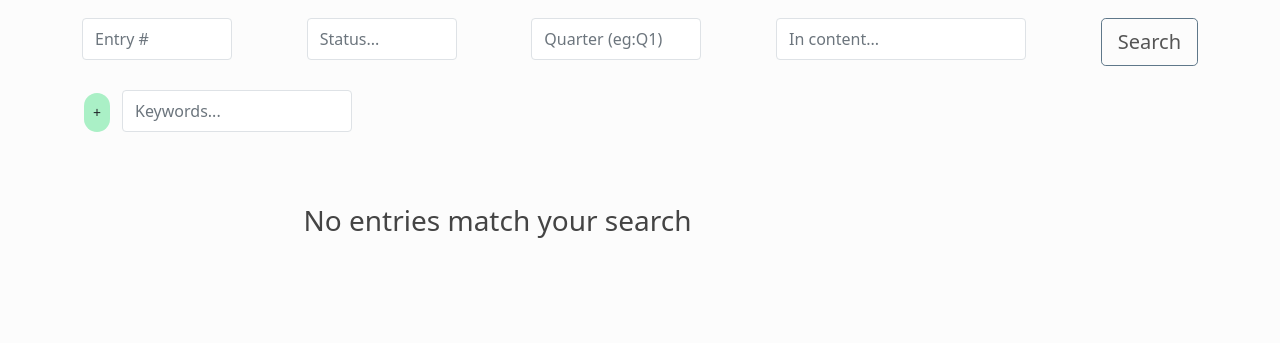
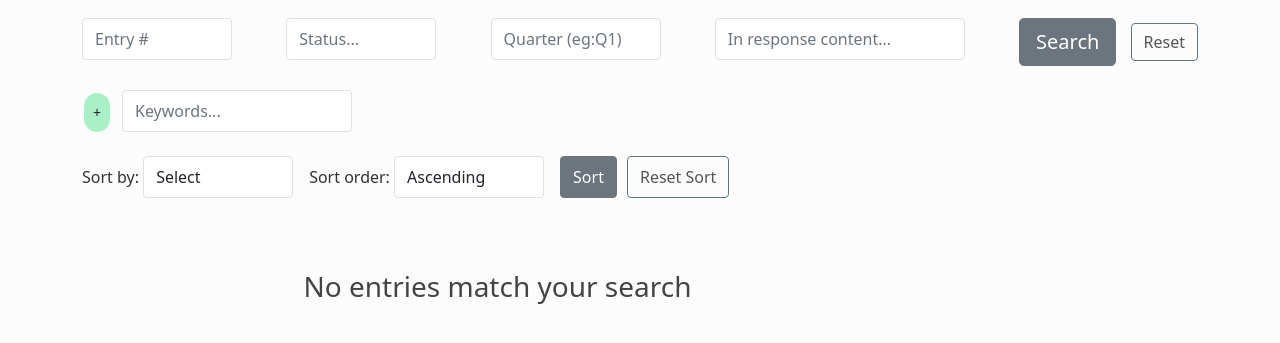
Before and after one commit to BFSSI-Bioinformatics-Lab/cqt_customer_query_tool, a Django app: template query/templates/Query/home_page.html in a window 1280 px wide. Shown: the part 62-405 px from the top of the page. Run offline with Django 4.2, Linux system fonts and the light colour scheme; the template is opened without the code that fills it, so the values that code supplies are empty; some libraries are stand-ins or nearby versions.

Commit message:
Sorting and reset buttons

```diff
--- a/query/templates/Query/home_page.html
+++ b/query/templates/Query/home_page.html
@@ -9,48 +9,42 @@
       <div class="form-group">
           <div class="input-group" style="width: 150px">
               <input class="form-control py-2 border-right-0 border" type="search"
-                    name="entry_id" placeholder="Entry #"/>
+                    name="entry_id" placeholder="Entry #"
+              value="{{ request.GET.entry_id|default:'' }}"/>
           </div>
       </div>
       <div class="form-group">
           <div class="input-group" style="width: 150px">
               <input class="form-control py-2 border-right-0 border" type="search"
-                    name="entry_status" placeholder="Status..."/>
+                    name="entry_status" placeholder="Status..."
+              value="{{ request.GET.entry_status|default:'' }}"/>
 
           </div>
       </div>
-      <!-- <div class="form-group">
-          <div class="input-group" style="width: 230px">
-              <input class="form-control py-2 border-right-0 border" type="search"
-                    name="entry_keywords" placeholder="Keywords..."/>
-          </div>
-      </div> -->
-
 
       <div class="form-group">
           <div class="input-group" style="width: 170px">
               <input class="form-control py-2 border-right-0 border" type="search"
-                    name="entry_quarter" placeholder="Quarter (eg:Q1)"/>
-  {#                    <span class="input-group-append">#}
-  {#                        <div class="input-group-text bg-transparent">#}
-  {#                            <i class="fa fa-search"></i>#}
-  {#                        </div>#}
-  {#                    </span>#}
+                    name="entry_quarter" placeholder="Quarter (eg:Q1)"
+              value="{{ request.GET.entry_quarter|default:'' }}"/>
+
           </div>
       </div>
       <div class="form-group">
           <div class="input-group" style="width: 250px">
               <input class="form-control py-2 border-right-0 border" type="search"
-                    name="entry_content" placeholder="In content..."/>
-  {#                    <span class="input-group-append">#}
-  {#                        <div class="input-group-text bg-transparent">#}
-  {#                            <i class="fa fa-search"></i>#}
-  {#                        </div>#}
-  {#                    </span>#}
+                    name="entry_content" placeholder="In response content..."
+              "{{ request.GET.entry_content|default:'' }}"/>
+
           </div>
       </div>
-      <button type="submit"
-              class="btn btn-outline-steel btn-lg">Search</button>
+      <div>
+        <button type="submit"
+              class="btn btn-secondary btn-lg">Search</button>
+        <button type="button" class="btn btn-outline-steel" style="margin-left: 10px"
+              onclick="window.location.href='{{ request.path }}'">Reset</button>
+      </div>
+
     </div>
 
     <!-- Second line containing the search fields -->
@@ -62,23 +56,40 @@
       <div class="form-group">
         <div class="input-group" style="width: 230px">
             <input class="form-control py-2 border-right-0 border" type="search"
-                  name="entry_keywords" placeholder="Keywords..."/>
+                  name="entry_keywords" placeholder="Keywords..."
+                  value="{{ request.GET.entry_keywords|default:'' }}"/>
         </div>
       </div>
-
-
     </div>
 
-{#    <div>#}
-{#        <label for="sort_by">Sort by:</label>#}
-{#        <select name="sort_by" id="sort_by">#}
-{#            <option value="">--Select--</option>#}
-{#            <option value="id">ID</option>#}
-{#            <option value="number_RDIMS">RDIMS</option>#}
-{#            <option value="rau">RAU</option>#}
-{#        </select>#}
-{#        <button type="submit">Sort</button>#}
-{#    </div>#}
+{#    <hr style="margin: 1rem 4rem; opacity: 0.10;">#}
+
+    <!-- Sorting Fields -->
+    <div class="form-row d-flex flex-row justify-content-start mb-4">
+      <div>
+        <label for="sort_by">Sort by:</label>
+        <select name="sort_by" id="sort_by" style="width: 150px; display:inline"
+                class="form-control py-2 border-right-0 border">
+            <option value="">Select</option>
+            <option value="id" {% if request.GET.sort_by == 'id' %} selected {% endif %}>ID</option>
+            <option value="number_RDIMS" {% if request.GET.sort_by == 'number_RDIMS' %} selected {% endif %}>RDIMS</option>
+            <option value="rau" {% if request.GET.sort_by == 'rau' %} selected {% endif %}>RAU</option>
+        </select>
+      </div>
+      <div style="margin-left: 1rem">
+        <label for="sort_order">Sort order:</label>
+        <select name="sort_order" id="sort_order" style="width: 150px; display:inline"
+                class="form-control py-2 border-right-0 border">
+            <option value="asc" {% if request.GET.sort_order == 'asc' %} selected {% endif %}>Ascending</option>
+            <option value="desc" {% if request.GET.sort_order == 'desc' %} selected {% endif %}>Descending</option>
+        </select>
+      </div>
+
+        <button type="submit" class="btn btn-secondary"
+                style="margin-left: 1rem">Sort</button>
+        <button type="button" class="btn btn-outline-steel" style="margin-left: 10px"
+                onclick="resetSortFields()">Reset Sort</button>
+    </div>
   </form>
 {% endblock %}
 
@@ -289,6 +300,15 @@
         let form = document.getElementById('search-add');
         form.removeChild(fieldToRemove.parentNode);
     }
+
+    function resetSortFields() {
+        document.getElementById('sort_by').selectedIndex = 0;
+        document.getElementById('sort_order').selectedIndex = 0;
+        const url = new URL(window.location.href);
+        url.searchParams.delete('sort_by');
+        url.searchParams.delete('sort_order');
+        window.location.href = url.toString();
+    }
   </script>
 
 {% endblock extra_javascript %}
```
Also changed, not shown: query/views.py (+24 -4 lines).
